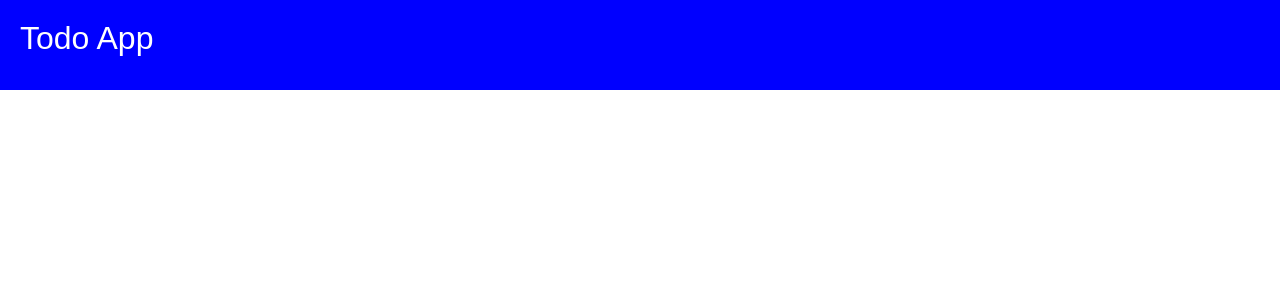
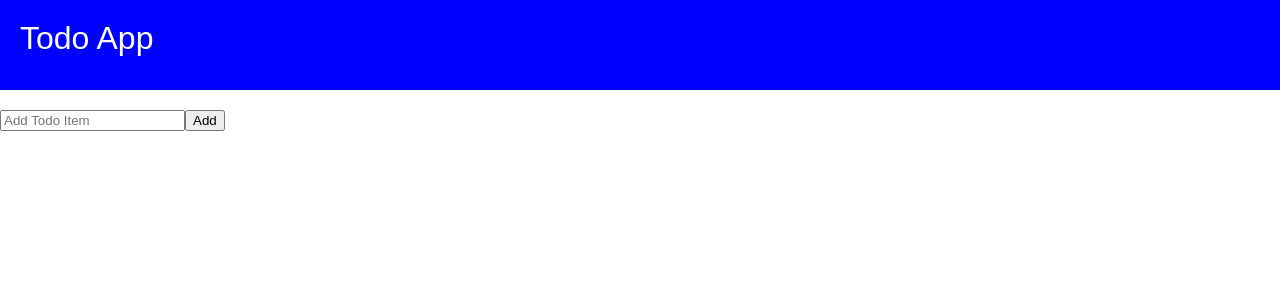
Before and after one commit to MehakCoder/https---github.com-MehakCoder-react, a React (Create React App) app: page / in a window 1280 px wide. Shown: the top 300 px of the page. Built offline with nearby package versions, Linux system fonts and the light colour scheme.

Commit message:
add new link and style in the divin form folder

```diff
--- a/src/App.js
+++ b/src/App.js
@@ -1,9 +1,11 @@
 import Header from "./components/Header";
+import Form from "./components/Form";
 function App() {
   return (
     <div className="App">
 
      <Header></Header>
+     <Form></Form>
 
 
     </div>
--- /dev/null
+++ b/src/components/Form.js
@@ -0,0 +1,13 @@
+import style from "../style.module.css";
+
+const Form  = ()=> {
+    return(
+        <div className={style.todoform}>
+            <form>
+                <input placeholder ="Add Todo Item"></input>
+               <button>Add</button>
+            </form>
+        </div>
+    )
+}
+export default Form;
--- a/src/style.module.css
+++ b/src/style.module.css
@@ -9,3 +9,8 @@ body{
     color: white;
     padding: 20px;
 }
+.todoform{
+    width: 100%;
+    margin: auto;
+    margin-top: 20px;
+}
```
